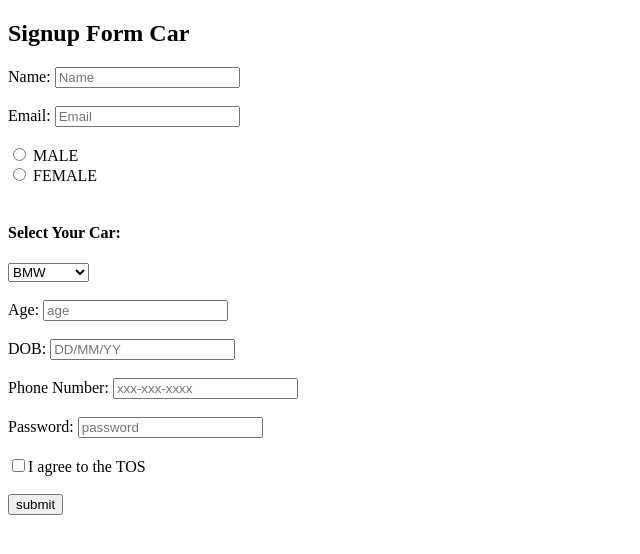
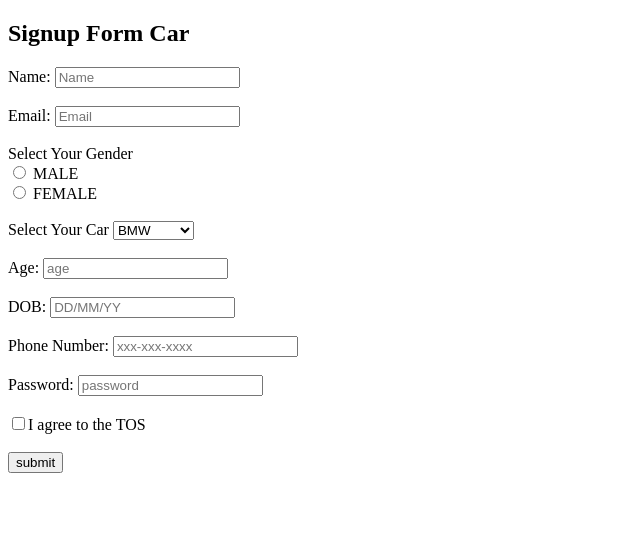
Before and after one commit to acciojob/signup-form-car-Amit-Kumar22, a website: page main.html in a window 1280 px wide. Shown: the whole page, without its empty margins (0-640 px from the left). Drawn offline with Linux system fonts and the light colour scheme.

Commit message:
created a submission

```diff
--- a/main.html
+++ b/main.html
@@ -10,51 +10,45 @@
 	<!-- the entire body must be written by student -->
 	<h2>Signup Form Car</h2>
 	<form action="/action_page.php" method="post">
-		<label for="Name">Name:
+		<label for="Name">Name: </label>
 	    <input type="text" id="Name" placeholder="Name">
-				 </label>
 		<br><br>
-		<label for="Email">Email:
+		<label for="Email">Email:</label>
 	    <input type="text" id="Email" placeholder="Email">
-				 </label>
 		<br><br>
-		<label for="gender">
-	    <input type="radio" value="MALE" name="gender" id="gender"> MALE
-				 </label>
+		<label for="gender_m">Select Your Gender</label><br>
+	    <input type="radio"  name="gender_m" id="gender_m"> MALE
 		<br>
-		<label for="gender1">
-	    <input type="radio" value="FEMALE" name="gender" id="gender1"> FEMALE
-				 </label>
+		<label for="gender_f"></label>
+	    <input type="radio"  name="gender_f" id="gender_f"> FEMALE
 		<br><br>
-		<h4>Select Your Car:</h4>
+		<label for="cars">Select Your Car</label>
 		<select name="car">
-	    <option  value="BMW">BMW</option>
-			<option  value="Audi">Audi</option>
-			<option  value="Mercedez">Mercedez</option>
+	    <option  value="BMW" id="cars">BMW</option>
+			<option  value="Audi" id="cars">Audi</option>
+			<option  value="Mercedez" id="cars">Mercedez</option>
 				 </select>
 		<br><br>
-		<label for="age">Age:
+		<label for="age">Age:</label>
 	    <input type="text"  id="gender" placeholder="age">
-				 </label>
+
 		<br><br>
-		<label for="dob">DOB:
+		<label for="dob">DOB:</label>
 	    <input type="digit"  id="dob" placeholder="DD/MM/YY">
-				 </label>
+
 		<br><br>
-		<label for="number">Phone Number:
-	    <input type="text"  id="number" placeholder="xxx-xxx-xxxx">
-				 </label>
+		<label for="tel">Phone Number:</label>
+	    <input type="text"  id="tel" placeholder="xxx-xxx-xxxx">
+
 		<br><br>
-		<label for="password">Password:
+		<label for="password">Password:</label>
 	       <input type="password"  id="password" placeholder="password">
-				 </label>
-		<br>
-		<br>
-		<label for="checkbox">
-	    <input type="checkbox"   id="checkbox">I agree to the TOS
-				 </label>
-		<br>
-		<br>
+
+		<br><br>
+		<label for="tos"></label>
+	    <input type="checkbox" id="tos">I agree to the TOS
+
+		<br><br>
 		<input type="submit" value="submit"></input>
 	</form>
     <script type="text/javascript" src="./script.js">
```
